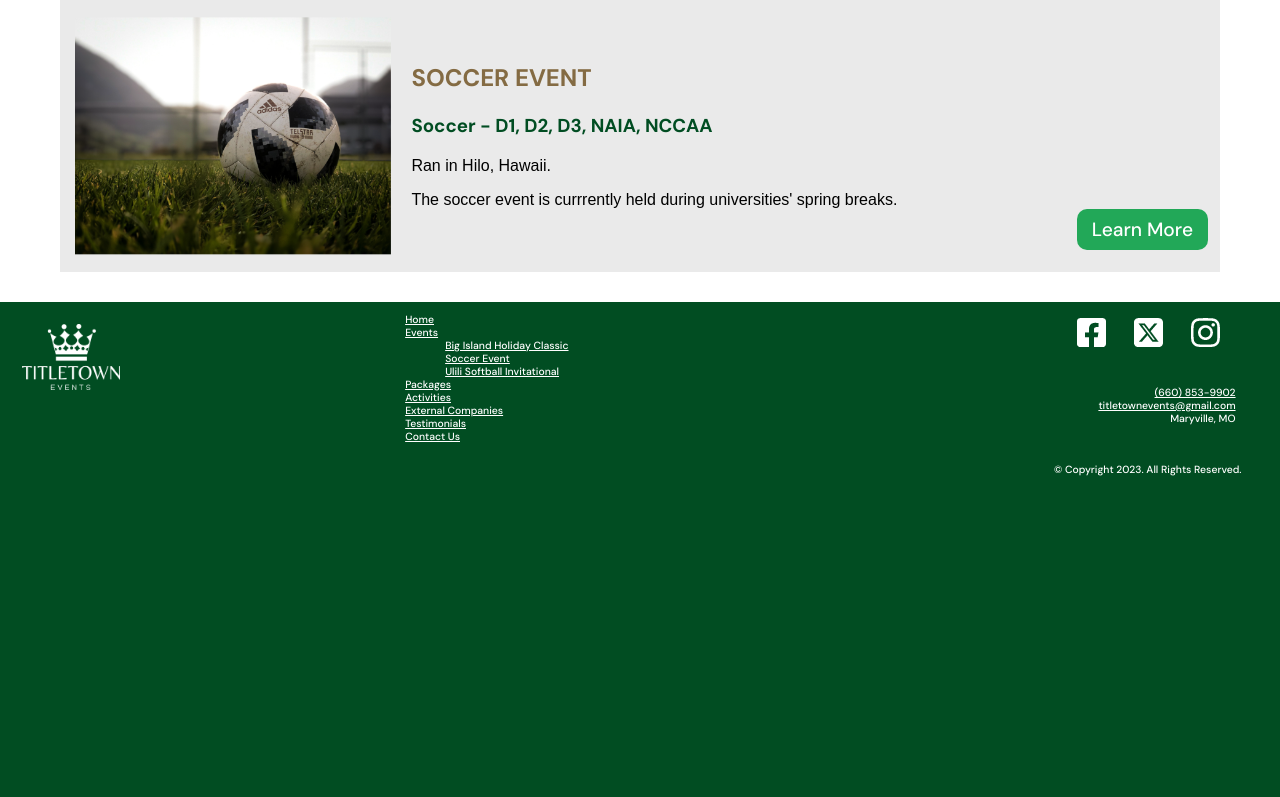
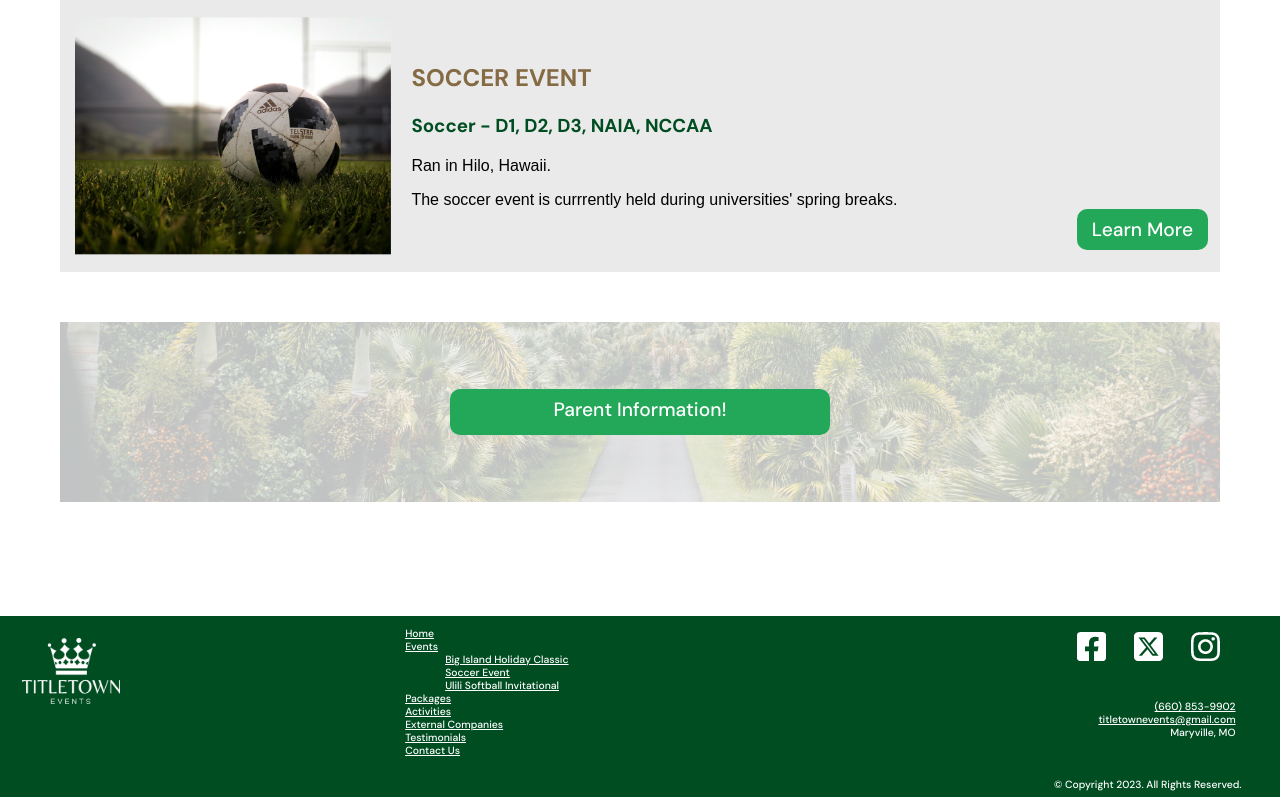
Before and after one commit to 334Fa23/client-project-group6herediastancillamaster, a plain HTML site: page events.html in a window 1280 px wide. Shown: the part 1176-1973 px from the top of the page. Before the commit the page ends 1663 px from the top, so only its background shows below. Drawn offline with Linux system fonts and the light colour scheme; a web font is replaced by a local one.

Commit message:
Added parent button on events page

```diff
--- a/css/styles.css
+++ b/css/styles.css
@@ -820,7 +820,7 @@ section {
 }
 
 #soccer {
-    margin-bottom: -50px;
+    margin-bottom: 50px;
 }
 
 .events-grid1,
@@ -1136,7 +1136,7 @@ print {
         width: 100%;
         height: auto;
         padding: 0;
-        margin: 2% auto 5%;
+        margin: 2% auto 3%;
         text-align: center;
     }
 
--- a/events.html
+++ b/events.html
@@ -142,6 +142,11 @@
                 </div>
             </section>
 
+            <div class="spacerimg">
+                <a href="activities.html#tanbox" class="button">Parent Information!</a>
+                <img src="images/Opacity_spacer_2.png" alt="Road going through foggy hawaiian mountains.">
+            </div>
+
         </main>
 
         <!-- Footer Content -->
```
Also changed, not shown: activities.html (+1 -1 lines), images/Opacity_spacer_2.png (added).
